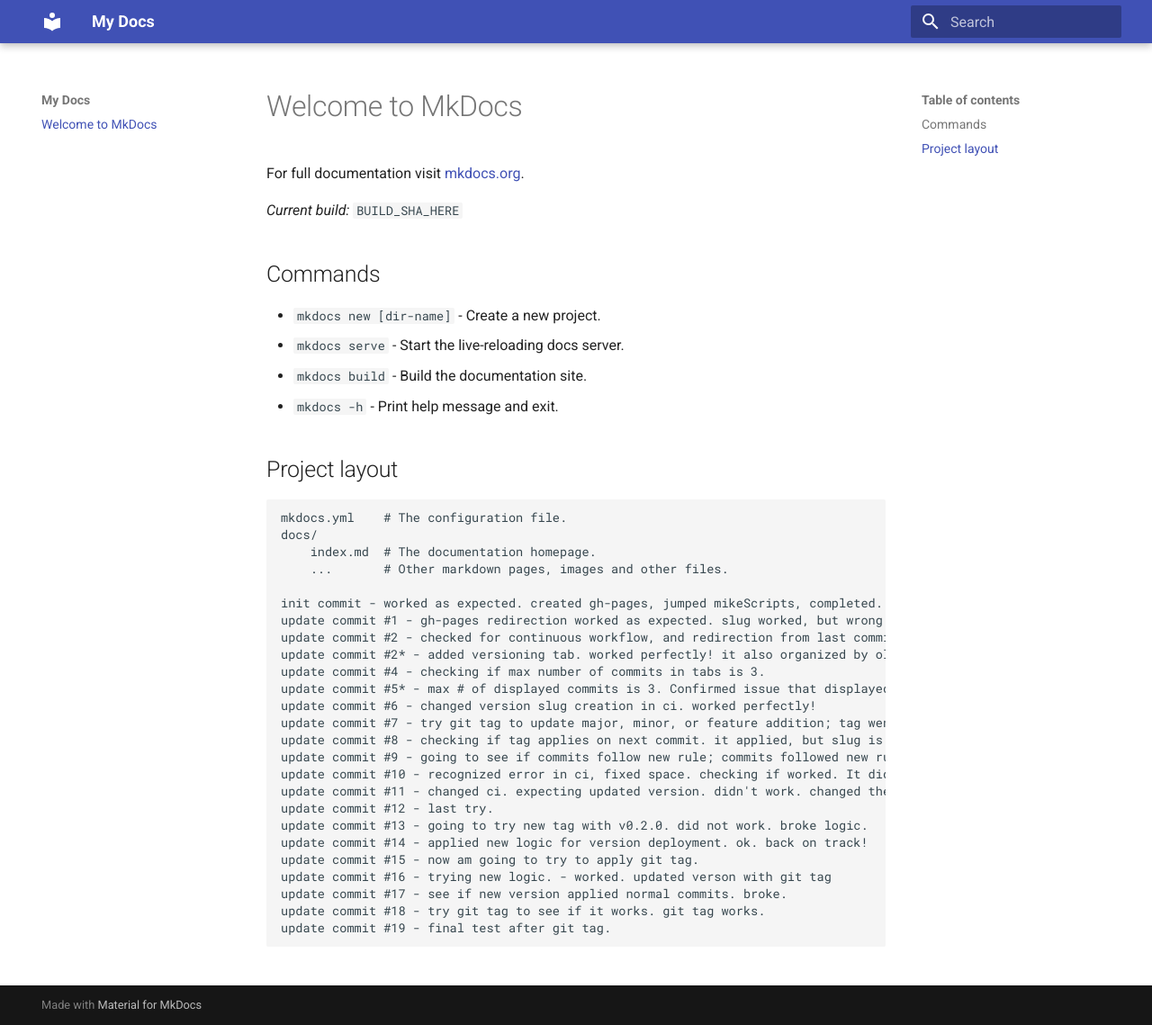
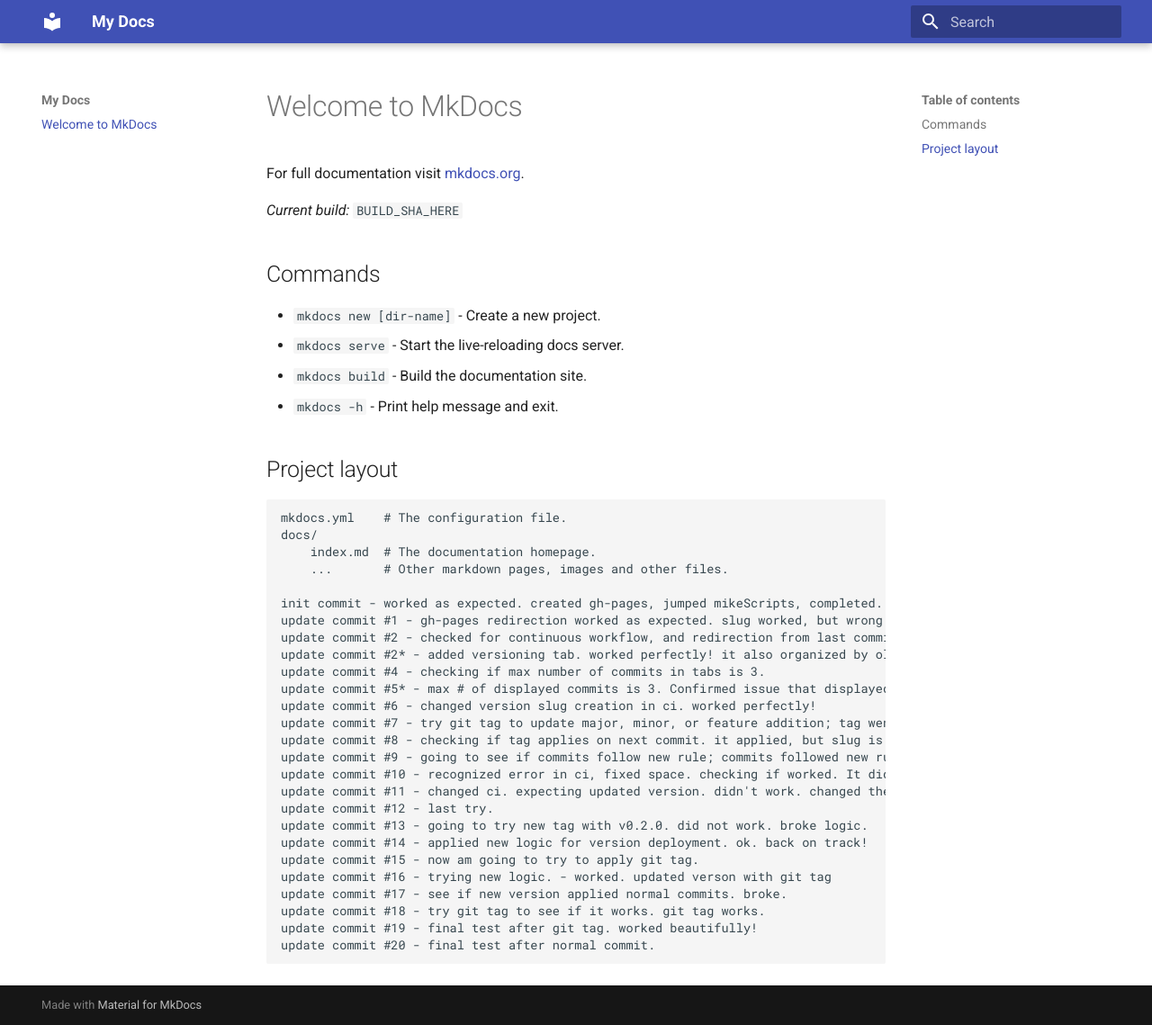
Before and after one commit to mateusloubach/docs, an MkDocs documentation site: the page built from documentation/docs/index.md, in a window 1280 px wide and 1139 px high. Shown: the whole window at 90% size. Built offline with MkDocs 1.6.1 and Material for MkDocs 9.7.7, drawn with Linux system fonts in a browser that asks for light colours; the version menu is left out.

Commit message:
update commit #20

```diff
--- a/documentation/docs/index.md
+++ b/documentation/docs/index.md
@@ -37,4 +37,5 @@
     update commit #16 - trying new logic. - worked. updated verson with git tag
     update commit #17 - see if new version applied normal commits. broke.
     update commit #18 - try git tag to see if it works. git tag works.
-    update commit #19 - final test after git tag.
+    update commit #19 - final test after git tag. worked beautifully!
+    update commit #20 - final test after normal commit.
```
